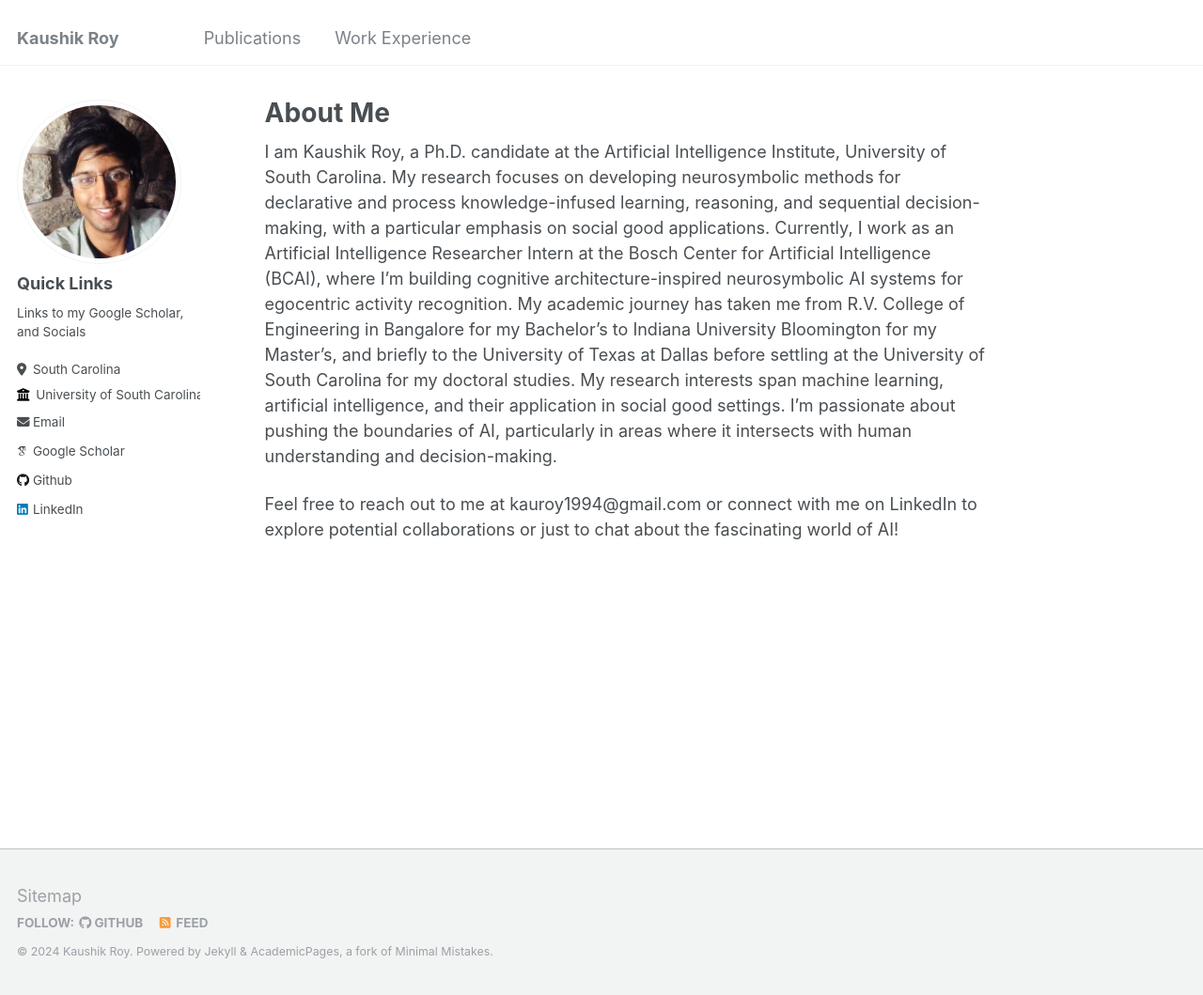
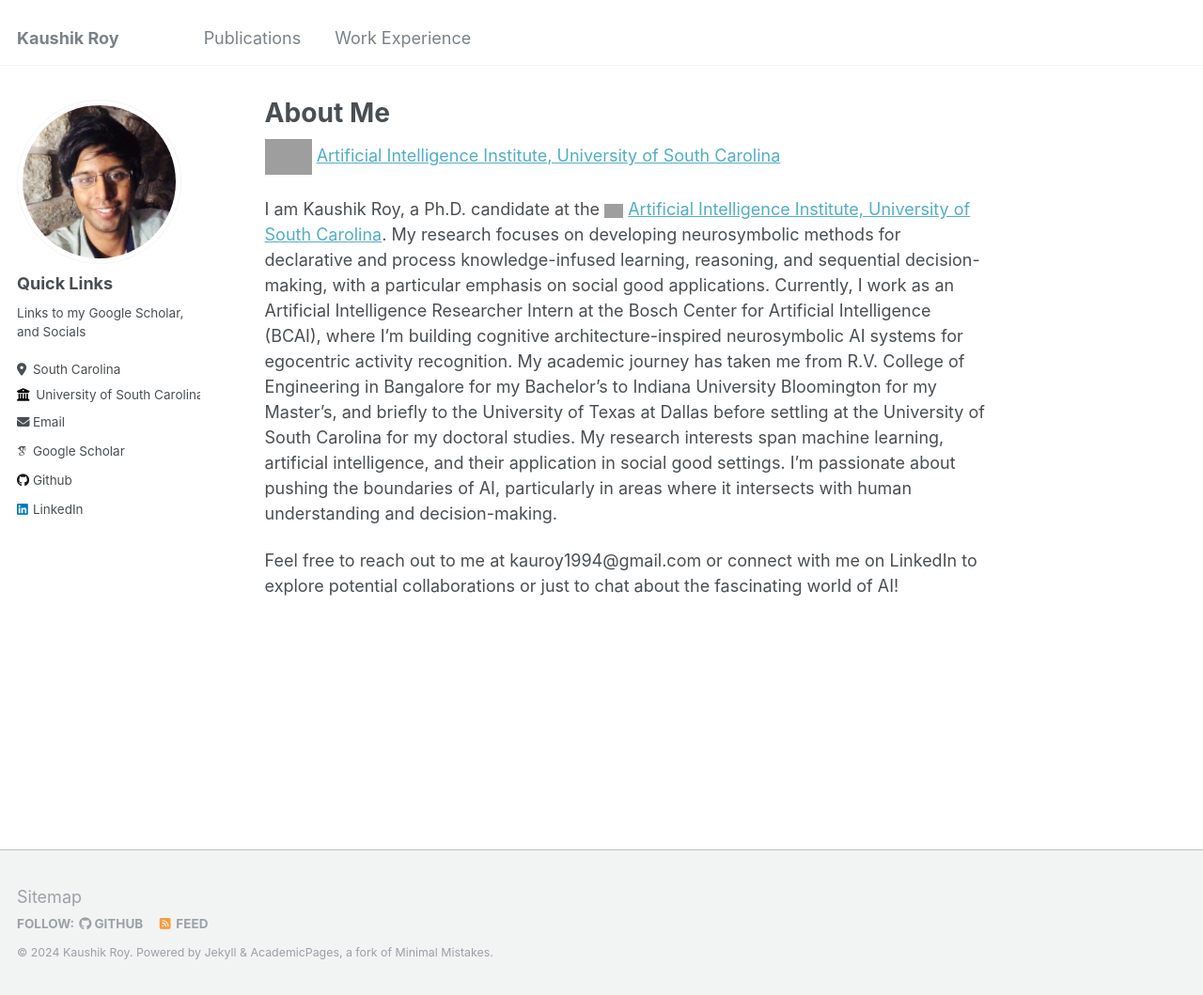
Before and after one commit to kauroy1994/home, a Jekyll site: the page built from _pages/about.md, in a window 1280 px wide and 1059 px high. Shown: the whole window at 94% size. Built offline with Jekyll 4.4.1, drawn with Linux system fonts in a browser that asks for light colours; some web fonts are replaced; grey boxes are pictures that could not be loaded.

Commit message:
Update about.md

```diff
--- a/_pages/about.md
+++ b/_pages/about.md
@@ -4,7 +4,9 @@
 author_profile: true
 ---
 
-I am Kaushik Roy, a Ph.D. candidate at the Artificial Intelligence Institute, University of South Carolina. My research focuses on developing neurosymbolic methods for declarative and process knowledge-infused learning, reasoning, and sequential decision-making, with a particular emphasis on social good applications. Currently, I work as an Artificial Intelligence Researcher Intern at the Bosch Center for Artificial Intelligence (BCAI), where I'm building cognitive architecture-inspired neurosymbolic AI systems for egocentric activity recognition. My academic journey has taken me from R.V. College of Engineering in Bangalore for my Bachelor's to Indiana University Bloomington for my Master's, and briefly to the University of Texas at Dallas before settling at the University of South Carolina for my doctoral studies. My research interests span machine learning, artificial intelligence, and their application in social good settings. I'm passionate about pushing the boundaries of AI, particularly in areas where it intersects with human understanding and decision-making.
+<img src="https://github.com/kauroy1994/home/assets/57400980/b46cee36-a77f-4aa3-af07-cdbea1833a95" width="50" height="50"> [Artificial Intelligence Institute, University of South Carolina](https://www.linkedin.com/company/aiisc/mycompany/)
+
+I am Kaushik Roy, a Ph.D. candidate at the <img src="https://github.com/kauroy1994/home/assets/57400980/b46cee36-a77f-4aa3-af07-cdbea1833a95" width="20" height="20"> [Artificial Intelligence Institute, University of South Carolina](https://www.linkedin.com/company/aiisc/mycompany/). My research focuses on developing neurosymbolic methods for declarative and process knowledge-infused learning, reasoning, and sequential decision-making, with a particular emphasis on social good applications. Currently, I work as an Artificial Intelligence Researcher Intern at the Bosch Center for Artificial Intelligence (BCAI), where I'm building cognitive architecture-inspired neurosymbolic AI systems for egocentric activity recognition. My academic journey has taken me from R.V. College of Engineering in Bangalore for my Bachelor's to Indiana University Bloomington for my Master's, and briefly to the University of Texas at Dallas before settling at the University of South Carolina for my doctoral studies. My research interests span machine learning, artificial intelligence, and their application in social good settings. I'm passionate about pushing the boundaries of AI, particularly in areas where it intersects with human understanding and decision-making.
 
 
 Feel free to reach out to me at kauroy1994@gmail.com or connect with me on LinkedIn to explore potential collaborations or just to chat about the fascinating world of AI!
```
